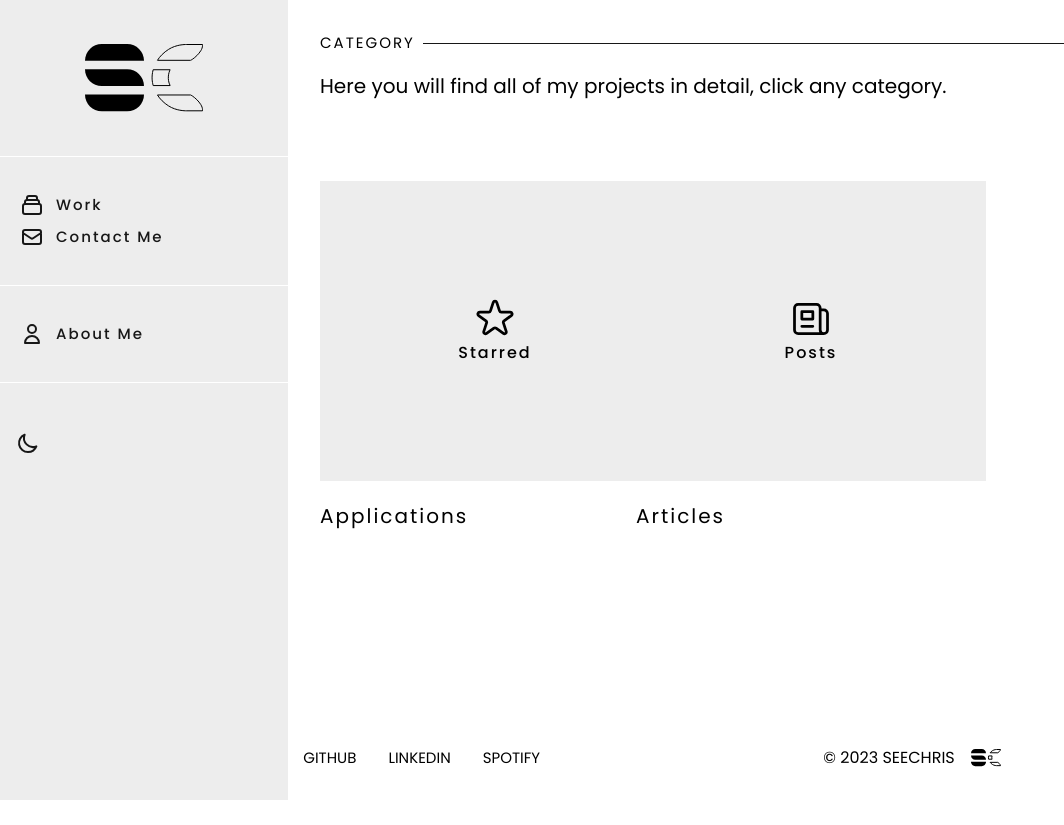
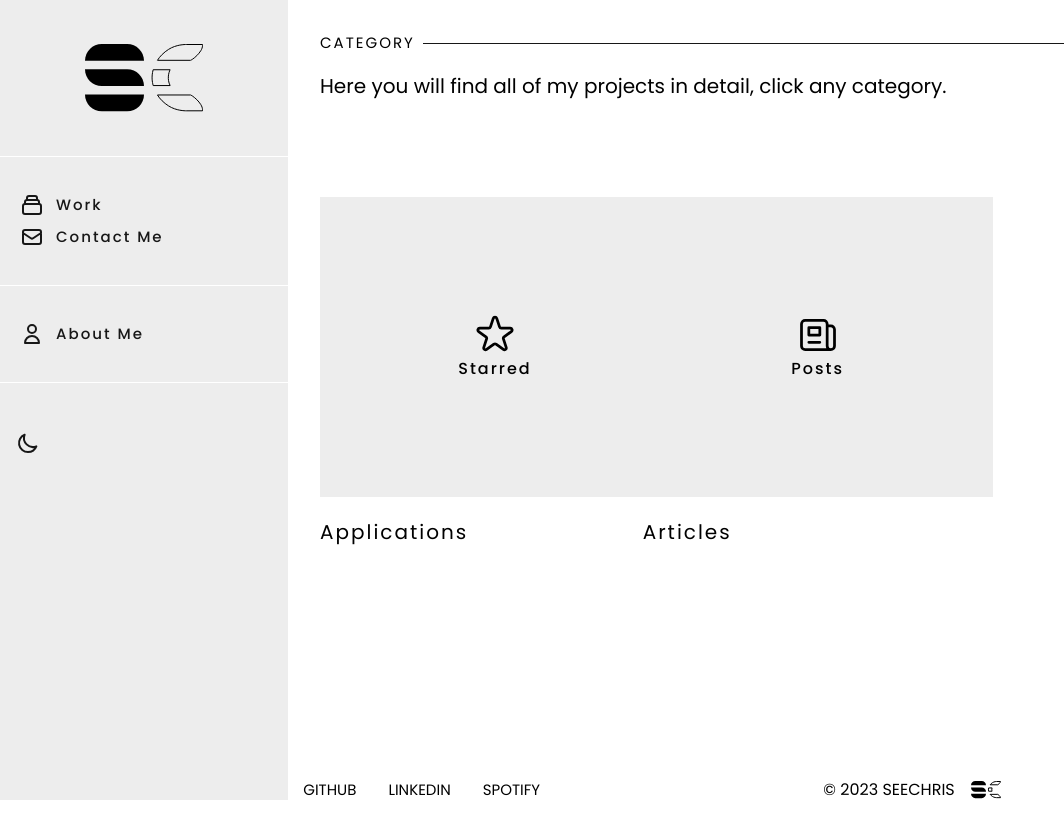
Before and after one commit to SebastianCCC/portfolioapp, a Next.js app: page /work in a window 1280 px wide. Shown: the whole page, without its empty margins (0-1064 px from the left). Before the commit the page ends 800 px from the top, so only its background shows below. Built offline with nearby package versions, Linux system fonts and the light colour scheme; no server answers.

Commit message:
change to staggerAnimation, initial commit

```diff
--- /dev/null
+++ b/components/Animate/AnimatePreviewCard.js
@@ -0,0 +1,35 @@
+import React from 'react'
+import { motion } from 'framer-motion'
+import { useRouter } from 'next/router'
+
+export default function AnimatePreviewCard({ children }) {
+  const router = useRouter()
+  const path = router.pathname
+
+  const container = {
+    hidden: { width: 0 },
+    show: {
+      width: '100%',
+      transition: {
+        duration: 1,
+        when: 'beforeChildren',
+        staggerChildren: 0.2,
+      },
+    },
+  }
+  return (
+    <motion.div
+      initial="hidden"
+      whileInView="show"
+      variants={container}
+      viewport={{ once: true }}
+      className={`grid grid-cols-1 gap-10 2xl:gap-20 ${path != '/' && '2xl:grid-cols-4'} ${
+        path != '/work/articles'
+          ? 'sm:grid-cols-2 xl:grid-cols-3'
+          : 'xl:grid-cols-2 2xl:grid-cols-3'
+      } w-full py-4`}
+    >
+      {children}
+    </motion.div>
+  )
+}
--- a/components/Work/PreviewCard.js
+++ b/components/Work/PreviewCard.js
@@ -1,21 +1,29 @@
 import Image from 'next/image'
 import Link from 'next/link'
 import { motion } from 'framer-motion'
-import { useRouter } from 'next/router'
 
-const PreviewCard = ({ name, title, role, img, id, icon }) => {
-  const { pathname } = useRouter()
+const PreviewCard = ({ name, title, role, img, id, icon, increaseDelay }) => {
+  const BreakPointWidth = typeof window !== 'undefined' && window.innerWidth >= 1024
+  const itemImg = {
+    hidden: { width: 0 },
+    show: { width: '100%', transition: { duration: 1 } },
+  }
+
+  const itemText = {
+    hidden: { x: -50, opacity: 0 },
+    show: (delay) => ({ x: 0, opacity: 1, transition: { delay: delay / 2.5 + 0.8, duration: 1 } }),
+  }
+
   return (
-    <article className="group min-w-fit xl:min-w-[350px] cursor-pointer">
+    <motion.article className="group min-w-fit xl:min-w-[350px] cursor-pointer">
       <motion.div
+        className="max-w-full"
         initial={{ width: 0 }}
-        whileInView={{ width: '100%' }}
+        whileInView={{ width: '100%', transition: { duration: 1 } }}
         viewport={{ once: true }}
-        transition={{
-          type: 'spring',
-          delay: 0.2,
-          duration: 3.5,
-        }}
+      >
+        <motion.div
+          variants={itemImg}
           className="group-hover:scale-105 relative select-none pointer-events-none w-full h-[200px] xl:h-[300px]"
         >
           {img ? (
@@ -28,33 +36,18 @@ const PreviewCard = ({ name, title, role, img, id, icon }) => {
             <div className="bg-secondary w-full h-full"></div>
           )}
         </motion.div>
+      </motion.div>
       <motion.p
-        initial={{ x: -50, opacity: 0 }}
-        whileInView={{ x: 0, opacity: 1 }}
-        viewport={{ once: true }}
-        transition={{
-          type: 'spring',
-          delay: 0.8,
-          duration: 2,
-        }}
+        custom={increaseDelay}
+        variants={itemText}
         className="text-[16px] dark:text-tertiary mt-[20px] mb-2"
       >
         {role}
       </motion.p>
-      <motion.h3
-        initial={{ x: -50, opacity: 0 }}
-        whileInView={{ x: 0, opacity: 1 }}
-        viewport={{ once: true }}
-        transition={{
-          type: 'spring',
-          delay: 1.5,
-          duration: 2,
-        }}
-        className="text-md tracking-[2px]"
-      >
+      <motion.h3 custom={increaseDelay} variants={itemText} className="text-md tracking-[2px]">
         {name}
       </motion.h3>
-    </article>
+    </motion.article>
   )
 }
 
--- a/pages/index.js
+++ b/pages/index.js
@@ -11,6 +11,7 @@ import { ExternalLink } from '../assets'
 import HeaderTitles from '../components/Animate/Titles'
 import PreviewCard from '../components/Work/PreviewCard'
 import { Sendicon } from '../assets'
+import AnimatePreviewCard from '../components/Animate/AnimatePreviewCard'
 
 export async function getStaticProps() {
   const collectionRef = collection(db, 'work')
@@ -134,13 +135,13 @@ export default function Home({ work }) {
             </div>
           </Link>
         </motion.div>
-        <div className="grid grid-cols-1 sm:grid-cols-2 xl:grid-cols-3 gap-10 2xl:gap-20 w-full py-4">
+        <AnimatePreviewCard>
           {work.map(({ name, role, previewImage, dId }, i) => (
             <Link href={'work/apps/' + dId} key={i}>
-              <PreviewCard name={name} role={role} img={previewImage} id={dId} />
+              <PreviewCard name={name} role={role} img={previewImage} id={dId} increaseDelay={i} />
             </Link>
           ))}
-        </div>
+        </AnimatePreviewCard>
       </section>
       <About title="About Me" mail="Contact Me" />
       <ComStack title="Tech i enjoy" />
--- a/pages/work/apps/index.js
+++ b/pages/work/apps/index.js
@@ -7,6 +7,7 @@ import Link from 'next/link'
 import HeaderTitles from '../../../components/Animate/Titles'
 import Image from 'next/image'
 import PreviewCard from '../../../components/Work/PreviewCard'
+import AnimatePreviewCard from '../../../components/Animate/AnimatePreviewCard'
 
 export async function getStaticProps() {
   const collectionRef = collection(db, 'work')
@@ -61,13 +62,13 @@ export default function Apps({ work }) {
         >
           Here you will find all of my apps in detail, click any project to view it.
         </motion.p>
-        <motion.section className="grid grid-cols-1 sm:grid-cols-2 xl:grid-cols-3 2xl:grid-cols-4 gap-5 w-full">
+        <AnimatePreviewCard>
           {work.map(({ name, role, previewImage, dId }, i) => (
             <Link href={'apps/' + dId} key={i}>
-              <PreviewCard name={name} role={role} img={previewImage} id={dId} />
+              <PreviewCard name={name} role={role} img={previewImage} id={dId} increaseDelay={i} />
             </Link>
           ))}
-        </motion.section>
+        </AnimatePreviewCard>
       </div>
     </>
   )
--- a/pages/work/articles/index.js
+++ b/pages/work/articles/index.js
@@ -7,6 +7,7 @@ import Link from 'next/link'
 import HeaderTitles from '../../../components/Animate/Titles'
 import Image from 'next/image'
 import PreviewCard from '../../../components/Work/PreviewCard'
+import AnimatePreviewCard from '../../../components/Animate/AnimatePreviewCard'
 
 export async function getStaticProps() {
   const res = await fetch('https://dev.to/api/articles?username=' + process.env.USERNAME)
@@ -37,13 +38,13 @@ export default function Articles({ articles }) {
         >
           Here you will find all of my articles in detail, click any article to view it.
         </motion.p>
-        <motion.section className="grid grid-cols-1 xl:grid-cols-2 2xl:grid-cols-3 gap-5 w-full">
+        <AnimatePreviewCard>
           {articles.map(({ title, tags, cover_image, url }, i) => (
             <a href={url} target="_blank" rel="noopener noreferrer" key={i}>
-              <PreviewCard name={title} role={tags} img={cover_image} />
+              <PreviewCard name={title} role={tags} img={cover_image} increaseDelay={i} />
             </a>
           ))}
-        </motion.section>
+        </AnimatePreviewCard>
       </div>
     </>
   )
--- a/pages/work/index.js
+++ b/pages/work/index.js
@@ -8,6 +8,7 @@ import HeaderTitles from '../../components/Animate/Titles'
 import Image from 'next/image'
 import PreviewCard from '../../components/Work/PreviewCard'
 import { StarIcon, NewsPaper } from '../../assets'
+import AnimatePreviewCard from '../../components/Animate/AnimatePreviewCard'
 
 export default function Work({ work }) {
   const Projects = [
@@ -30,13 +31,13 @@ export default function Work({ work }) {
         >
           Here you will find all of my projects in detail, click any category.
         </motion.p>
-        <motion.section className="grid grid-cols-1 sm:grid-cols-2 xl:grid-cols-3 2xl:grid-cols-4 gap-5 w-full">
+        <AnimatePreviewCard>
           {Projects.map(({ name, title, path, icon }, i) => (
             <Link href={path} key={i}>
-              <PreviewCard name={name} title={title} icon={icon} />
+              <PreviewCard name={name} title={title} icon={icon} increaseDelay={i} />
             </Link>
           ))}
-        </motion.section>
+        </AnimatePreviewCard>
       </div>
     </>
   )
```
Lines whose indentation alone changed are shown as unchanged.
